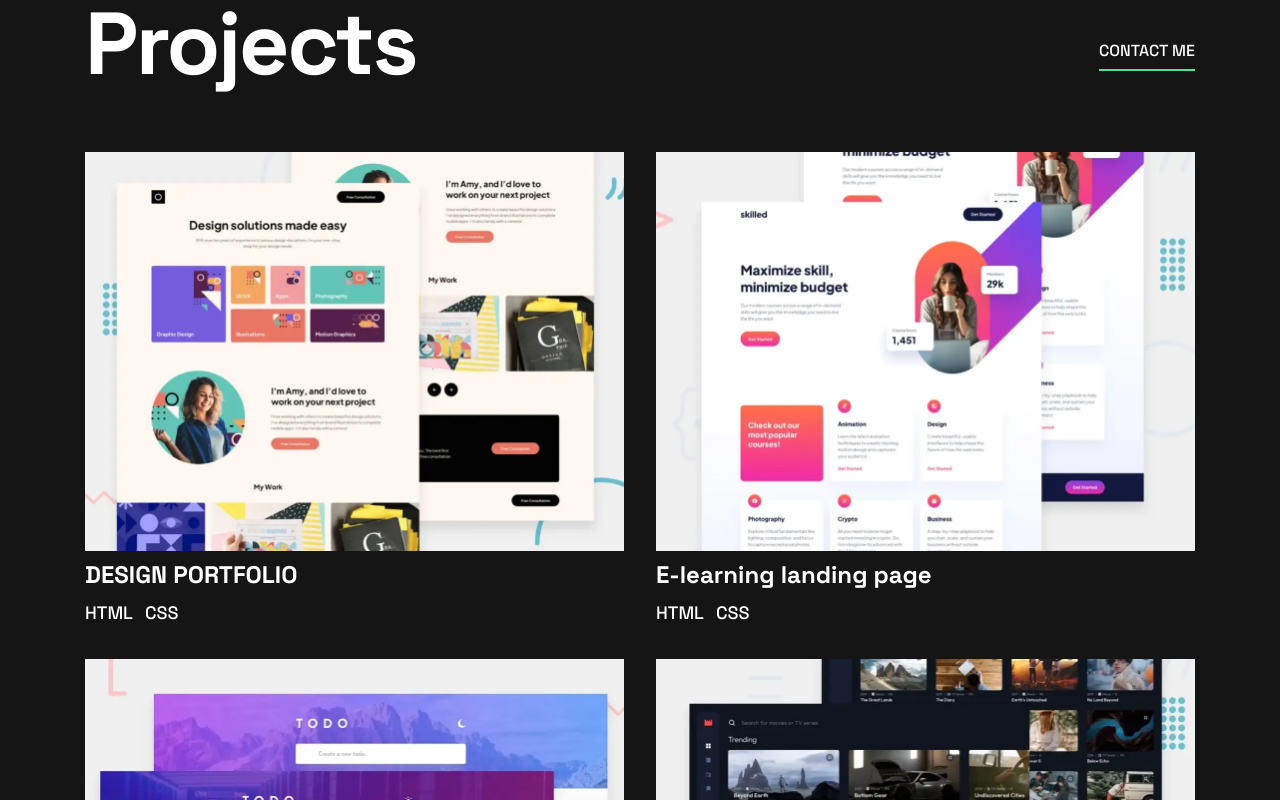
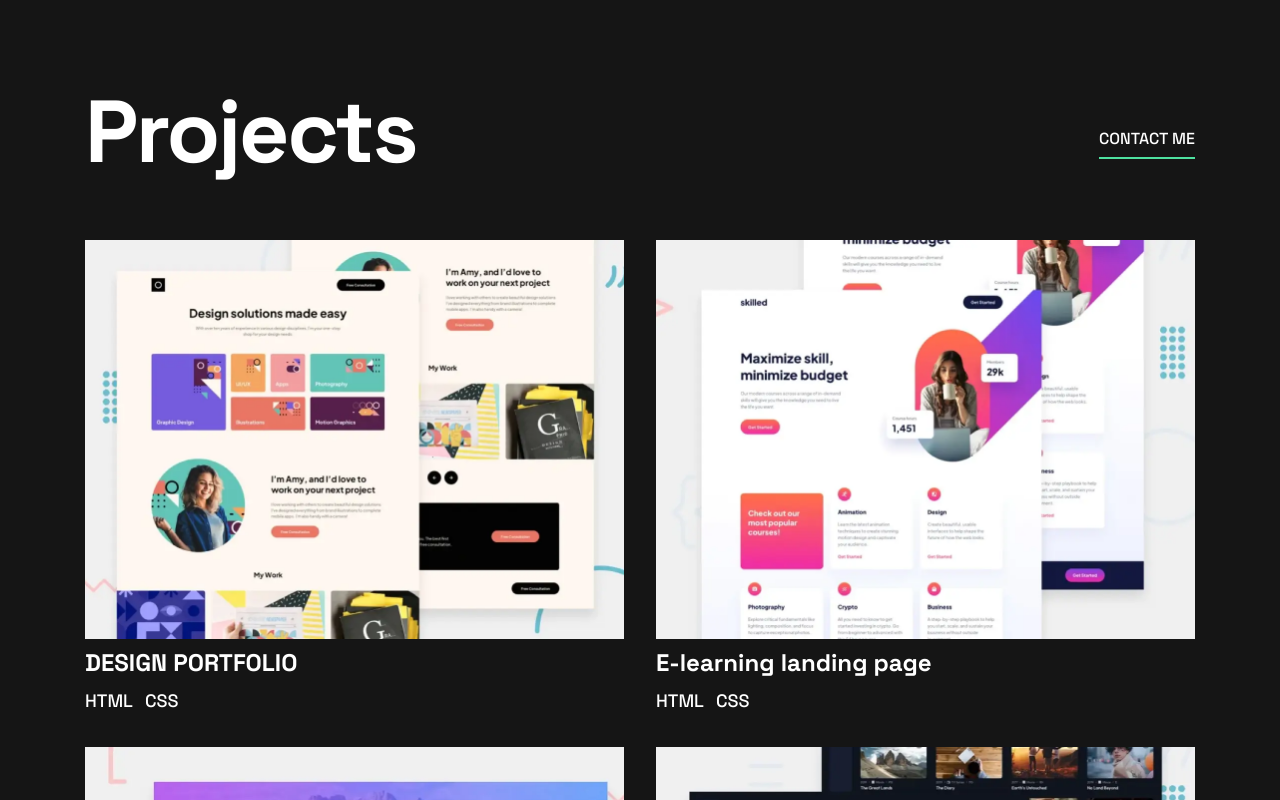
Before and after one commit to mickeycv120/single-page-portfolio, a React (Vite) app: page / in a window 1280 px wide. Shown: the top 800 px of the page. Built offline with nearby package versions, Linux system fonts and the light colour scheme.

Commit message:
Add cursor pointers and project spacing

```diff
--- a/src/components/Card.tsx
+++ b/src/components/Card.tsx
@@ -9,8 +9,8 @@ export const Card = ({ project }: CardProps) => {
     <article className="flex flex-col gap-2">
       <div className="relative inset-0 overflow-hidden">
         <div className="flex flex-col gap-4 items-center justify-center absolute w-full h-full bg-black/80 opacity-0 hover:opacity-100">
-          <button>VIEW PROJECT</button>
-          <button>VIEW CODE</button>
+          <button className="cursor-pointer">VIEW PROJECT</button>
+          <button className="cursor-pointer">VIEW CODE</button>
         </div>
         <img className="w-full h-auto block" src={project.image} alt={project.title} />
       </div>
--- a/src/sections/Projects.tsx
+++ b/src/sections/Projects.tsx
@@ -3,7 +3,7 @@ import { data } from "../constants/projects";
 
 export const Projects = () => {
   return (
-    <section className="">
+    <section className="py-22">
       <div className="flex flex-row items-center justify-between mb-16">
         <h2 className="text-heading-xl">Projects</h2>
         <button>CONTACT ME</button>
```
